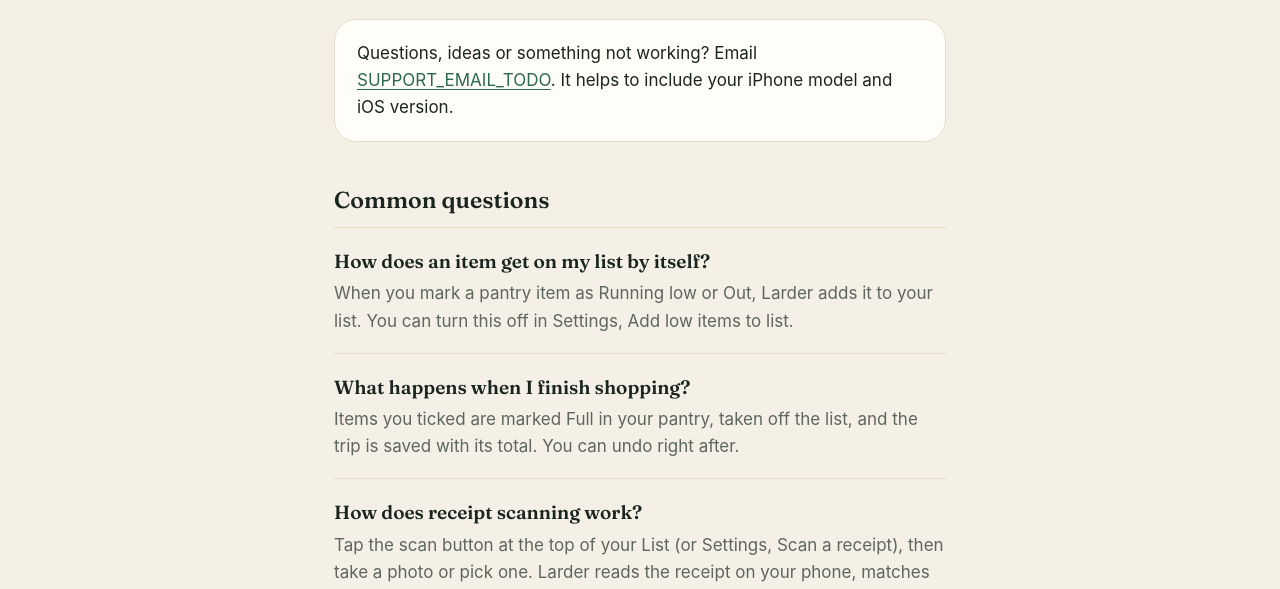
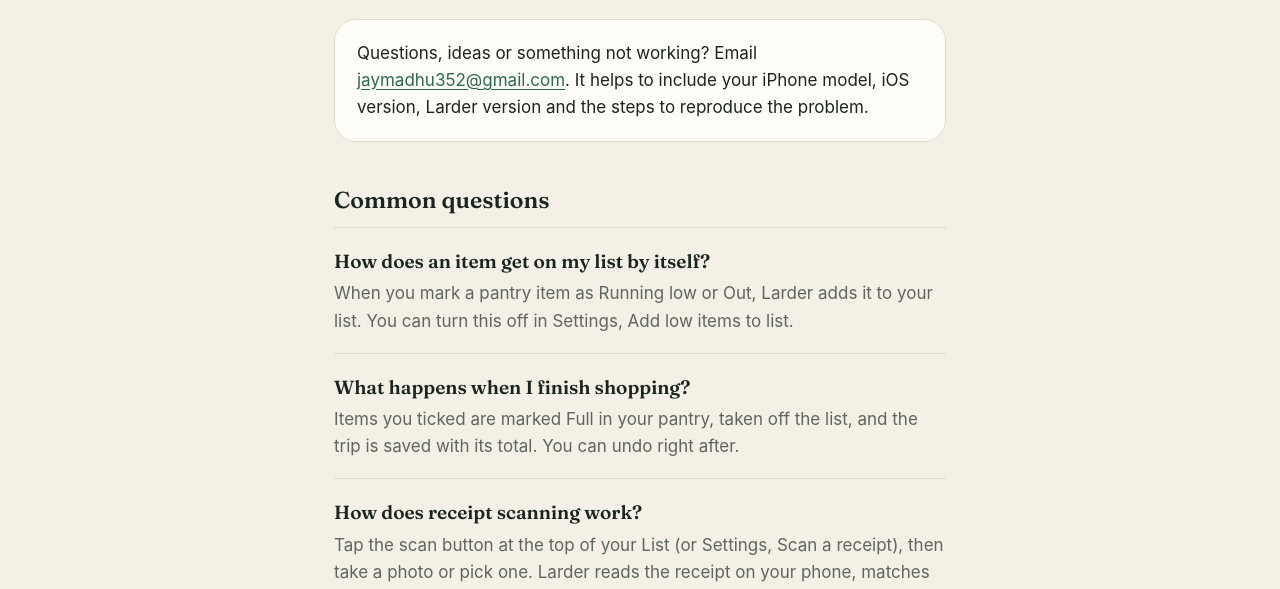
Before and after one commit to joymadhu49/larder-app, a plain HTML site: page support/index.html in a window 1280 px wide. Shown: the part 209-798 px from the top of the page. Drawn offline with Linux system fonts and the light colour scheme.

Commit message:
Add public support email to Larder support page

```diff
--- a/support/index.html
+++ b/support/index.html
@@ -26,7 +26,7 @@
   <p class="eyebrow">Help and feedback</p>
   <h1>Support</h1>
   <div class="card">
-    <p>Questions, ideas or something not working? Email <a href="mailto:SUPPORT_EMAIL_TODO">SUPPORT_EMAIL_TODO</a>. It helps to include your iPhone model and iOS version.</p>
+    <p>Questions, ideas or something not working? Email <a href="mailto:jaymadhu352@gmail.com">jaymadhu352@gmail.com</a>. It helps to include your iPhone model, iOS version, Larder version and the steps to reproduce the problem.</p>
   </div>
 
   <h2>Common questions</h2>
```
